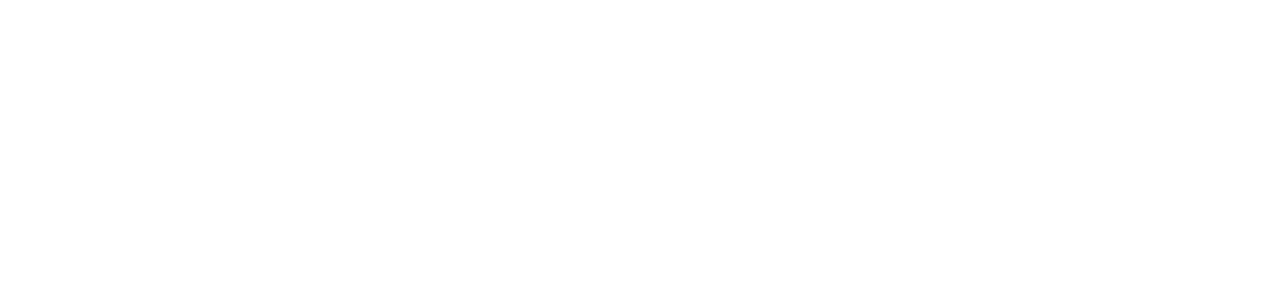
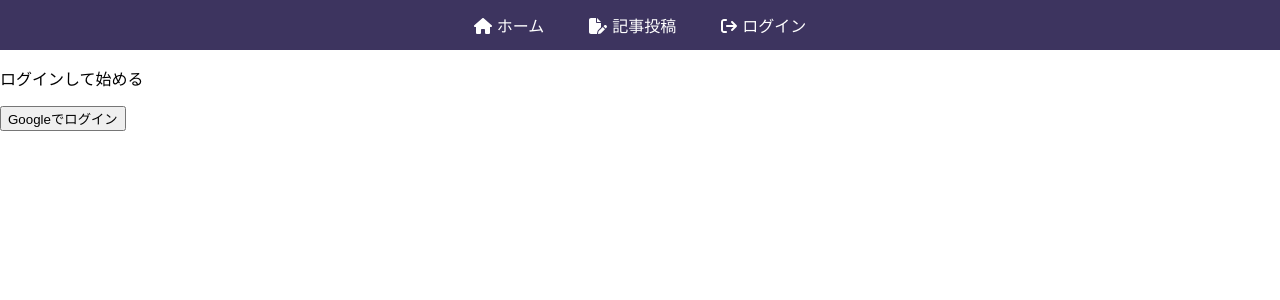
Before and after one commit to ippei-shimizu/blog-with-react-firebase, a React (Create React App) app: page /login in a window 1280 px wide. Shown: the top 300 px of the page. Built offline with nearby package versions, Linux system fonts and the light colour scheme.

Commit message:
Googleログイン機能実装

```diff
--- a/package.json
+++ b/package.json
@@ -3,12 +3,17 @@
   "version": "0.1.0",
   "private": true,
   "dependencies": {
+    "@fortawesome/fontawesome-svg-core": "^6.3.0",
+    "@fortawesome/free-regular-svg-icons": "^6.3.0",
+    "@fortawesome/free-solid-svg-icons": "^6.3.0",
+    "@fortawesome/react-fontawesome": "^0.2.0",
     "@testing-library/jest-dom": "^5.14.1",
     "@testing-library/react": "^13.0.0",
     "@testing-library/user-event": "^13.2.1",
     "firebase": "^9.17.1",
     "react": "^18.2.0",
     "react-dom": "^18.2.0",
+    "react-router-dom": "^6.8.1",
     "react-scripts": "5.0.1",
     "web-vitals": "^2.1.0"
   },
--- a/src/App.js
+++ b/src/App.js
@@ -1,7 +1,26 @@
 import "./App.css";
+import { BrowserRouter as Router, Routes, Route, Link } from "react-router-dom";
+import Home from "./components/Home";
+import CreatePost from "./components/CreatePost";
+import Logout from "./components/Logout";
+import Login from "./components/Login";
+import Navbar from "./components/Navbar";
+import { useState } from "react";
 
 function App() {
-  return <div></div>;
+  const [isAuth, setIsAuth] = useState(false);
+
+  return (
+    <Router>
+      <Navbar />
+      <Routes>
+        <Route path="/" element={<Home />}></Route>
+        <Route path="/createpost" element={<CreatePost />}></Route>
+        <Route path="/login" element={<Login setIsAuth={setIsAuth} />}></Route>
+        <Route path="/logout" element={<Logout />}></Route>
+      </Routes>
+    </Router>
+  );
 }
 
 export default App;
--- /dev/null
+++ b/src/components/CreatePost.js
@@ -0,0 +1,7 @@
+import React from "react";
+
+const CreatePost = () => {
+  return <div>CreatePost</div>;
+};
+
+export default CreatePost;
--- /dev/null
+++ b/src/components/Home.js
@@ -0,0 +1,7 @@
+import React from "react";
+
+const Home = () => {
+  return <div>home</div>;
+};
+
+export default Home;
--- /dev/null
+++ b/src/components/Login.js
@@ -0,0 +1,25 @@
+import React from "react";
+import { getAuth, signInWithPopup, GoogleAuthProvider } from "firebase/auth";
+import { auth, provider } from "../firebase";
+import { useNavigate } from "react-router-dom";
+
+const Login = ({ setIsAuth }) => {
+  const navigate = useNavigate();
+  const loginWithGoogle = () => {
+    // Googleでログイン
+    signInWithPopup(auth, provider).then((result) => {
+      localStorage.setItem("isAuth", true);
+      setIsAuth(true);
+      navigate("/");
+    });
+  };
+
+  return (
+    <div>
+      <p>ログインして始める</p>
+      <button onClick={loginWithGoogle}>Googleでログイン</button>
+    </div>
+  );
+};
+
+export default Login;
--- /dev/null
+++ b/src/components/Logout.js
@@ -0,0 +1,7 @@
+import React from "react";
+
+const Logout = () => {
+  return <div>logout</div>;
+};
+
+export default Logout;
--- /dev/null
+++ b/src/components/Navbar.css
@@ -0,0 +1,22 @@
+nav {
+  display:flex;
+  justify-content:center;
+  align-items: center;
+  height: 50px;
+  background-color: #3d345f;
+  gap:45px;
+}
+
+nav a {
+  text-decoration: none;
+  color: #fff;
+  transition:all .2s;
+}
+
+nav a:hover {
+  color: cadetblue;
+}
+
+nav a svg {
+  margin-right: 5px;
+}
--- /dev/null
+++ b/src/components/Navbar.js
@@ -0,0 +1,30 @@
+import React from "react";
+import { Link } from "react-router-dom";
+import "./Navbar.css";
+import { FontAwesomeIcon } from "@fortawesome/react-fontawesome";
+import {
+  faHouse,
+  faFilePen,
+  faArrowRightFromBracket,
+} from "@fortawesome/free-solid-svg-icons";
+
+const Navbar = () => {
+  return (
+    <nav>
+      <Link to="/">
+        <FontAwesomeIcon icon={faHouse} />
+        ホーム
+      </Link>
+      <Link to="/createpost">
+        <FontAwesomeIcon icon={faFilePen} />
+        記事投稿
+      </Link>
+      <Link to="/login">
+        <FontAwesomeIcon icon={faArrowRightFromBracket} />
+        ログイン
+      </Link>
+    </nav>
+  );
+};
+
+export default Navbar;
```
Also changed, not shown: 2 other files (tests, documents, lock files or other folders).
